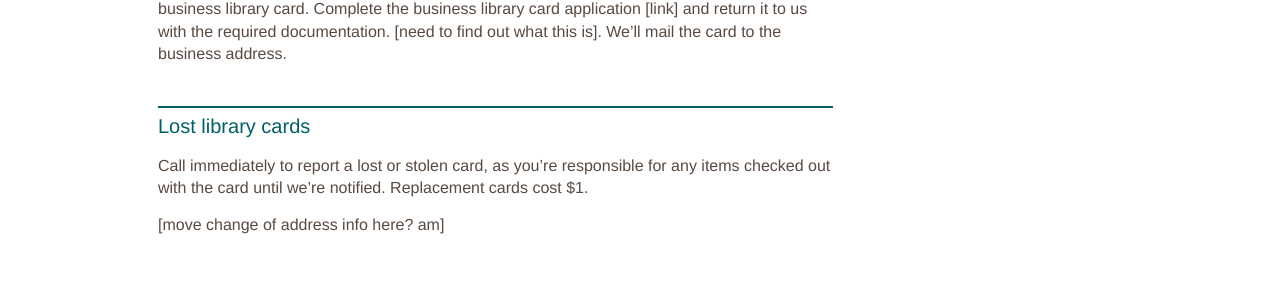
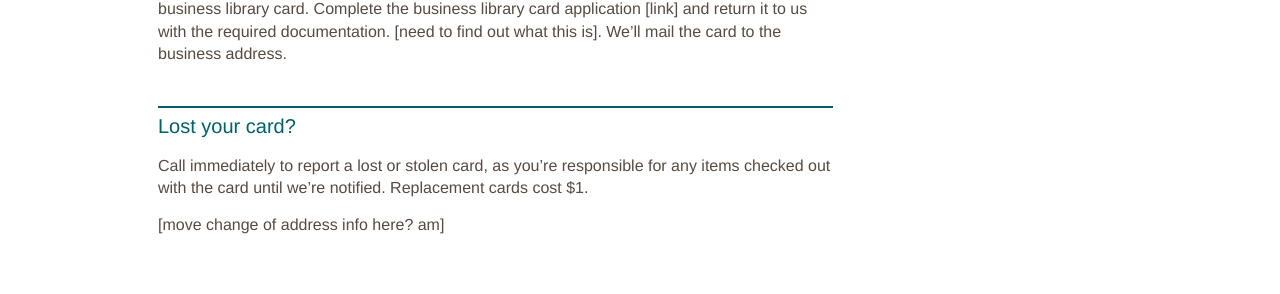
Before and after one commit to skokielibrary/spl-content, a Jekyll site: the page built from _content/eileen/account--apply.markdown, in a window 1280 px wide. Shown: the part 800-1094 px from the top of the page. Built offline with Jekyll 4.4.1, drawn with Linux system fonts in a browser that asks for light colours.

Commit message:
Updated account--apply.markdown

```diff
--- a/_content/eileen/account--apply.markdown
+++ b/_content/eileen/account--apply.markdown
@@ -23,7 +23,7 @@ If you live in Chicago or elsewhere outside the RAILS system, you can buy a Skok
 ###Skokie businesses
 Companies based in Skokie or members of the Skokie Chamber of Commerce are eligible for a business library card. Complete the business library card application [link] and return it to us with the required documentation. [need to find out what this is]. We'll mail the card to the business address.
 
-##Lost library cards
+##Lost your card?
 Call immediately to report a lost or stolen card, as you're responsible for any items checked out with the card until we're notified. Replacement cards cost $1.
 
 [move change of address info here? am]
```
